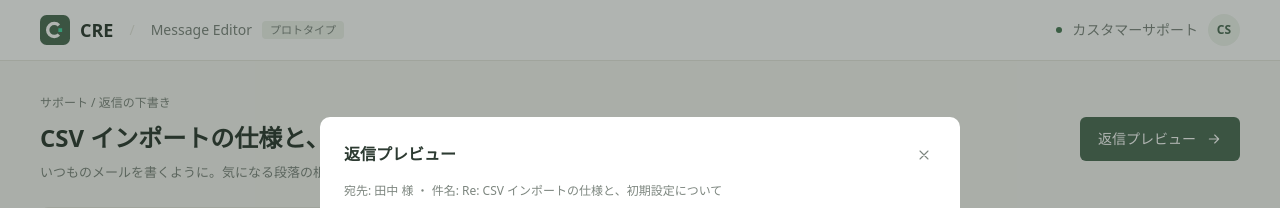
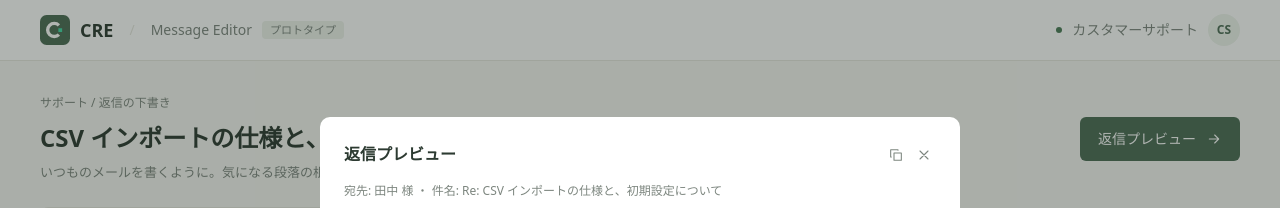
Before and after one commit to cre-run/cre, a React (Vite) app in the folder apps/message-editor/: page / in a window 1280 px wide. Both pictures are taken after a click on the button "返信プレビュー". Shown: the top 208 px of the page. Built offline with nearby package versions, Linux system fonts and the light colour scheme.

Commit message:
feat(message-editor): 返信プレビューに本文をクリップボードにコピーするボタンを追加
Co-Authored-By: Claude Opus 5.5 <noreply@anthropic.com>
Claude-Session: https://claude.ai/code/session_016Fg6tDmGyM7ByXZCKGMkQB

```diff
--- a/apps/message-editor/src/components/Icon.tsx
+++ b/apps/message-editor/src/components/Icon.tsx
@@ -13,6 +13,7 @@ const PATHS = {
     "M9 11a3 3 0 1 0 0-6 3 3 0 0 0 0 6zM3 20c0-3 3-5 6-5s6 2 6 5M17 11a3 3 0 1 0 0-6M21 20c0-2.5-1.5-4.3-4-4.9",
   check: "M5 12l5 5 9-10",
   x: "M6 6l12 12M18 6L6 18",
+  copy: "M9 9h11v11H9zM5 15H4V4h11v1",
 } as const;
 
 export type IconName = keyof typeof PATHS;
--- a/apps/message-editor/src/components/PreviewDialog.tsx
+++ b/apps/message-editor/src/components/PreviewDialog.tsx
@@ -1,5 +1,14 @@
+import { useEffect, useState } from "react";
 import type { Reply } from "@cre/editor-payload";
 import { Icon } from "./Icon.tsx";
+
+type CopyState = "idle" | "copied" | "failed";
+
+const COPY_LABEL: Record<CopyState, string> = {
+  idle: "本文をコピー",
+  copied: "コピーしました",
+  failed: "コピーできませんでした",
+};
 
 /** お客様に送る文面だけを表示する（注釈は含めない） */
 export const PreviewDialog = ({
@@ -16,6 +25,22 @@ export const PreviewDialog = ({
     ...reply.paragraphs.map((p) => texts[p.id] ?? p.text),
     reply.closing,
   ].filter(Boolean);
+
+  const [copy, setCopy] = useState<CopyState>("idle");
+  useEffect(() => {
+    if (copy === "idle") {
+      return;
+    }
+    const timer = setTimeout(() => setCopy("idle"), 2000);
+    return () => clearTimeout(timer);
+  }, [copy]);
+  // 段落の間は空行にして、メールにそのまま貼れる形でコピーする
+  const copyBody = () =>
+    navigator.clipboard.writeText(body.join("\n\n")).then(
+      () => setCopy("copied"),
+      () => setCopy("failed"),
+    );
+
   return (
     <div className="dialog-backdrop" role="presentation" onClick={onClose}>
       <div
@@ -27,9 +52,20 @@ export const PreviewDialog = ({
       >
         <div className="dialog-head">
           <h2 id="preview-title">返信プレビュー</h2>
-          <button type="button" className="icon-button" aria-label="閉じる" onClick={onClose}>
-            <Icon name="x" />
-          </button>
+          <div className="dialog-actions">
+            <button
+              type="button"
+              className="icon-button"
+              aria-label={COPY_LABEL[copy]}
+              title={COPY_LABEL[copy]}
+              onClick={copyBody}
+            >
+              <Icon name={copy === "copied" ? "check" : copy === "failed" ? "x" : "copy"} />
+            </button>
+            <button type="button" className="icon-button" aria-label="閉じる" onClick={onClose}>
+              <Icon name="x" />
+            </button>
+          </div>
         </div>
         <p className="muted small">
           宛先: {reply.to} ・ 件名: {reply.subject}
--- a/apps/message-editor/src/styles.css
+++ b/apps/message-editor/src/styles.css
@@ -790,6 +790,11 @@ h1 {
   justify-content: space-between;
 }
 
+.dialog-actions {
+  display: flex;
+  gap: 4px;
+}
+
 .dialog-head h2 {
   font-size: 16px;
 }
```
Also changed, not shown: 2 other files (tests, documents, lock files or other folders).
